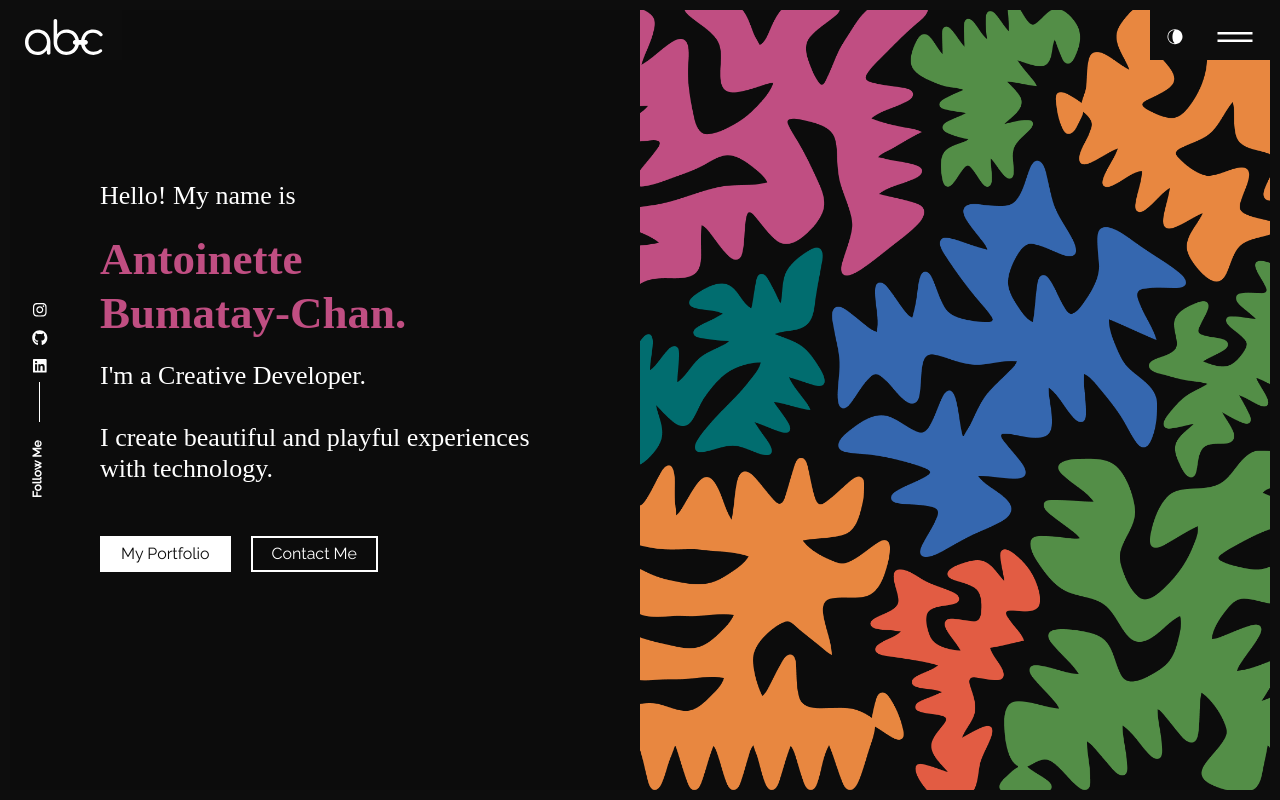
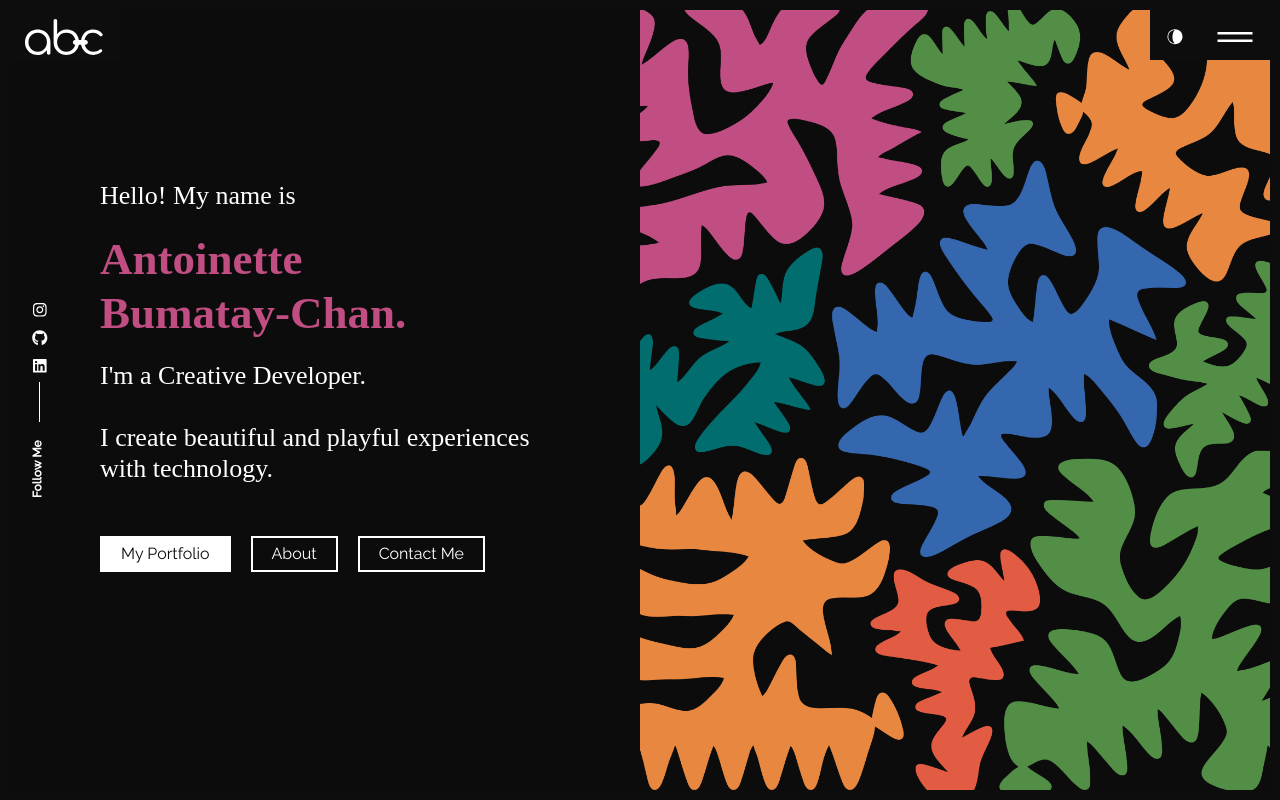
Before and after one commit to aleannab/aleannab.github.io, a React (Create React App) app: page / in a window 1280 px wide. Built offline with nearby package versions, Linux system fonts and the light colour scheme.

Commit message:
Add about me button to homepage

```diff
--- a/src/pages/home/index.js
+++ b/src/pages/home/index.js
@@ -35,6 +35,14 @@ export const Home = () => {
                       <div className="ring three"></div>
                     </div>
                   </Link>
+                  <Link to="/about">
+                    <div id="button_h" className="ac_btn btn">
+                      About
+                      <div className="ring one"></div>
+                      <div className="ring two"></div>
+                      <div className="ring three"></div>
+                    </div>
+                  </Link>
                   <Link to="/contact">
                     <div id="button_h" className="ac_btn btn">
                       Contact Me
```
